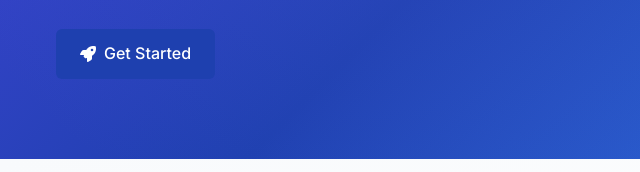
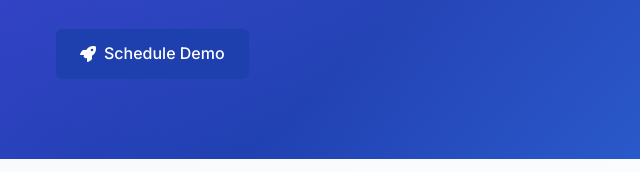
Before and after one commit to dotlabssuresh/cryptocardly, a plain HTML site: page index.html in a window 1280 px wide. Shown: the part 628-800 px from the top of the page, 0-640 px from the left. Drawn offline with Linux system fonts and the light colour scheme.

Commit message:
Change 'Get Started' to 'Schedule Demo' on home page hero section - consistent CTA messaging

```diff
--- a/index.html
+++ b/index.html
@@ -85,7 +85,7 @@
                     <div class="hero-buttons">
                         <a href="contact.html#demo" class="btn btn-primary">
                             <i class="fas fa-rocket"></i>
-                            Get Started
+                            Schedule Demo
                         </a>
                     </div>
                 </div>
```
